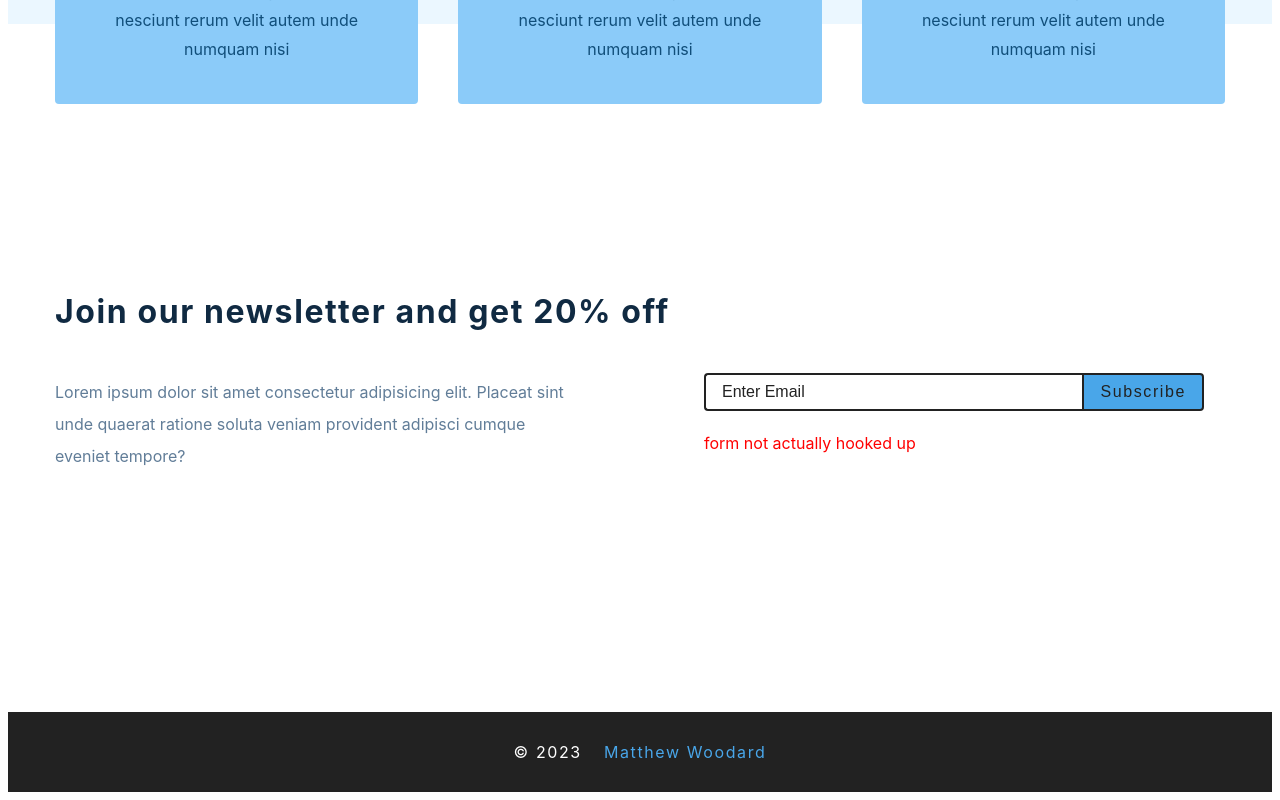
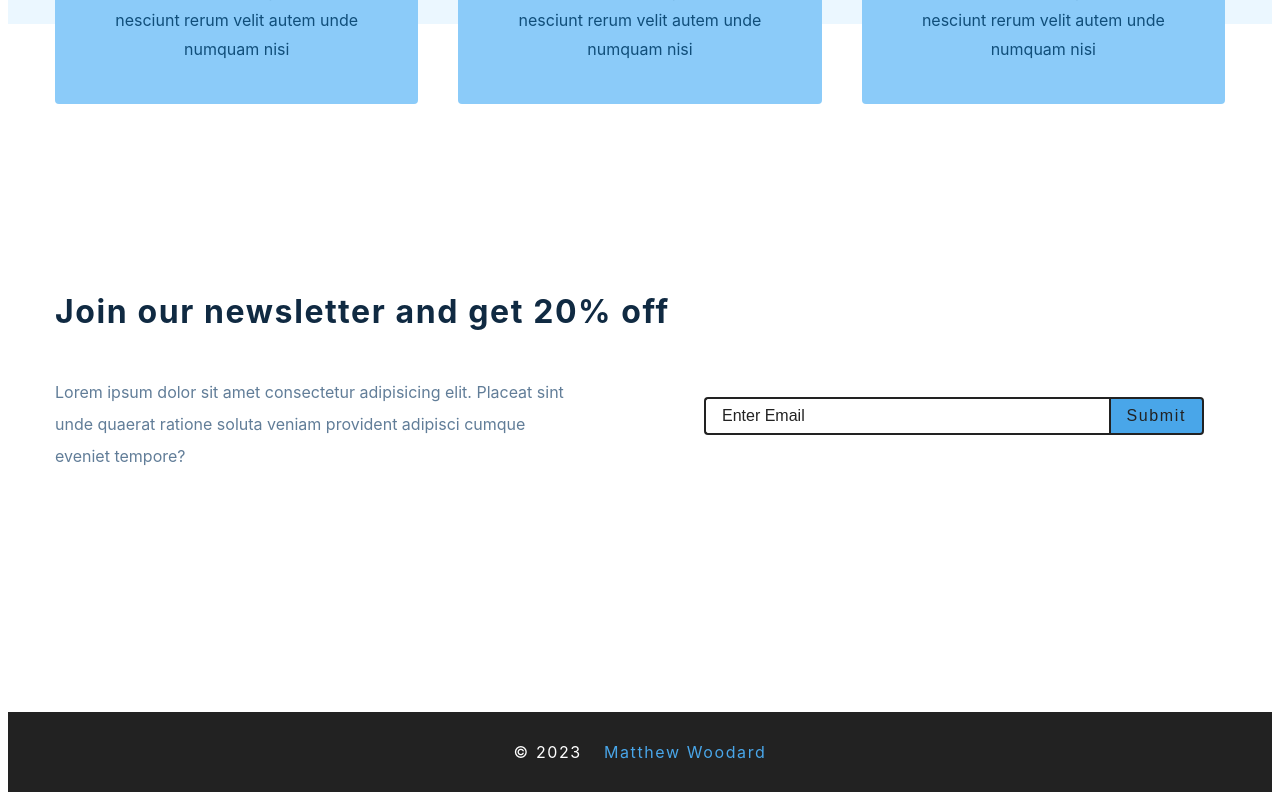
Before and after one commit to Newbie814/comfy_ecomm, a React (Create React App) app: page / in a window 1280 px wide. Shown: the part 1404-2204 px from the top of the page. Built offline with nearby package versions, Linux system fonts and the light colour scheme; the HTML template or start-up script is replaced by a standard one.

Commit message:
setup email with form spree

```diff
--- a/package.json
+++ b/package.json
@@ -4,6 +4,7 @@
   "private": true,
   "dependencies": {
     "@auth0/auth0-react": "^2.0.0",
+    "@formspree/react": "^2.4.1",
     "@stripe/react-stripe-js": "^1.14.2",
     "@stripe/stripe-js": "^1.42.1",
     "@testing-library/jest-dom": "^5.16.5",
--- a/src/components/Contact.js
+++ b/src/components/Contact.js
@@ -1,5 +1,6 @@
 import React from 'react';
 import styled from 'styled-components';
+import { ContactForm } from '../components';
 
 const Contact = () => {
   return (
@@ -12,17 +13,19 @@ const Contact = () => {
             sint unde quaerat ratione soluta veniam provident adipisci cumque
             eveniet tempore?
           </p>
-          <form className='contact-form'>
+          <ContactForm />
+          {/* <form className='contact-form'>
             <input
               type='email'
               className='form-input'
+              name='email'
               placeholder='enter email'
             />
             <button type='submit' className='submit-btn'>
               subscribe
             </button>
             <p style={{ color: 'red' }}>form not actually hooked up</p>
-          </form>
+          </form> */}
         </div>
       </div>
     </Wrapper>
--- /dev/null
+++ b/src/components/ContactForm.js
@@ -0,0 +1,27 @@
+// Make sure to run npm install @formspree/react
+// For more help visit https://formspr.ee/react-help
+import React from 'react';
+import { useForm, ValidationError } from '@formspree/react';
+function ContactForm() {
+  const [state, handleSubmit] = useForm('mwkjwvkl');
+  if (state.succeeded) {
+    return <p>Thanks for joining!</p>;
+  }
+  return (
+    <form onSubmit={handleSubmit} className='contact-form'>
+      <input
+        id='email'
+        type='email'
+        name='email'
+        className='form-input'
+        placeholder='enter email'
+      />
+      <ValidationError prefix='Email' field='email' errors={state.errors} />
+
+      <button type='submit' disabled={state.submitting} className='submit-btn'>
+        Submit
+      </button>
+    </form>
+  );
+}
+export default ContactForm;
```
Also changed, not shown: src/components/index.js (+22 -20 lines), 1 other file (tests, documents, lock files or other folders).
